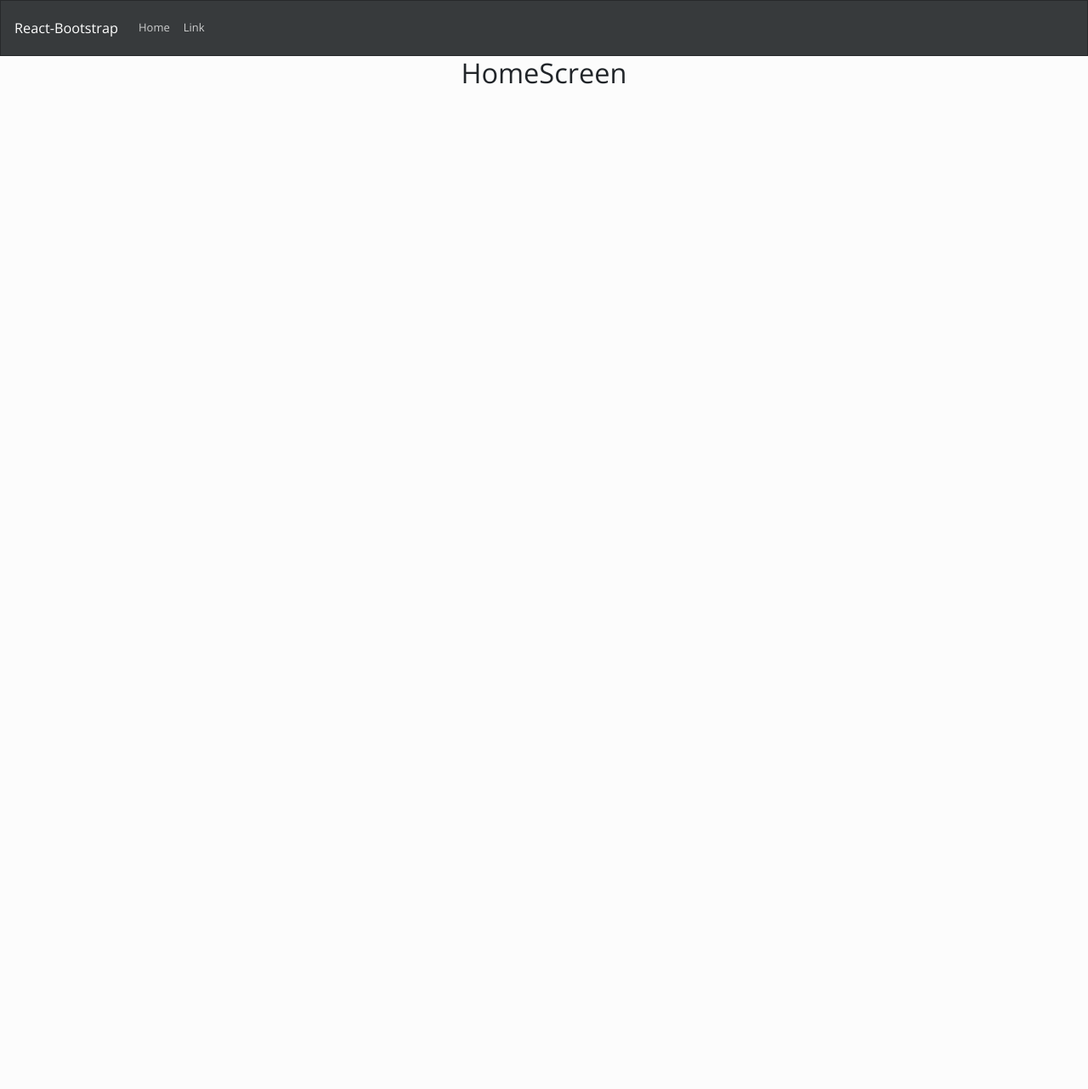
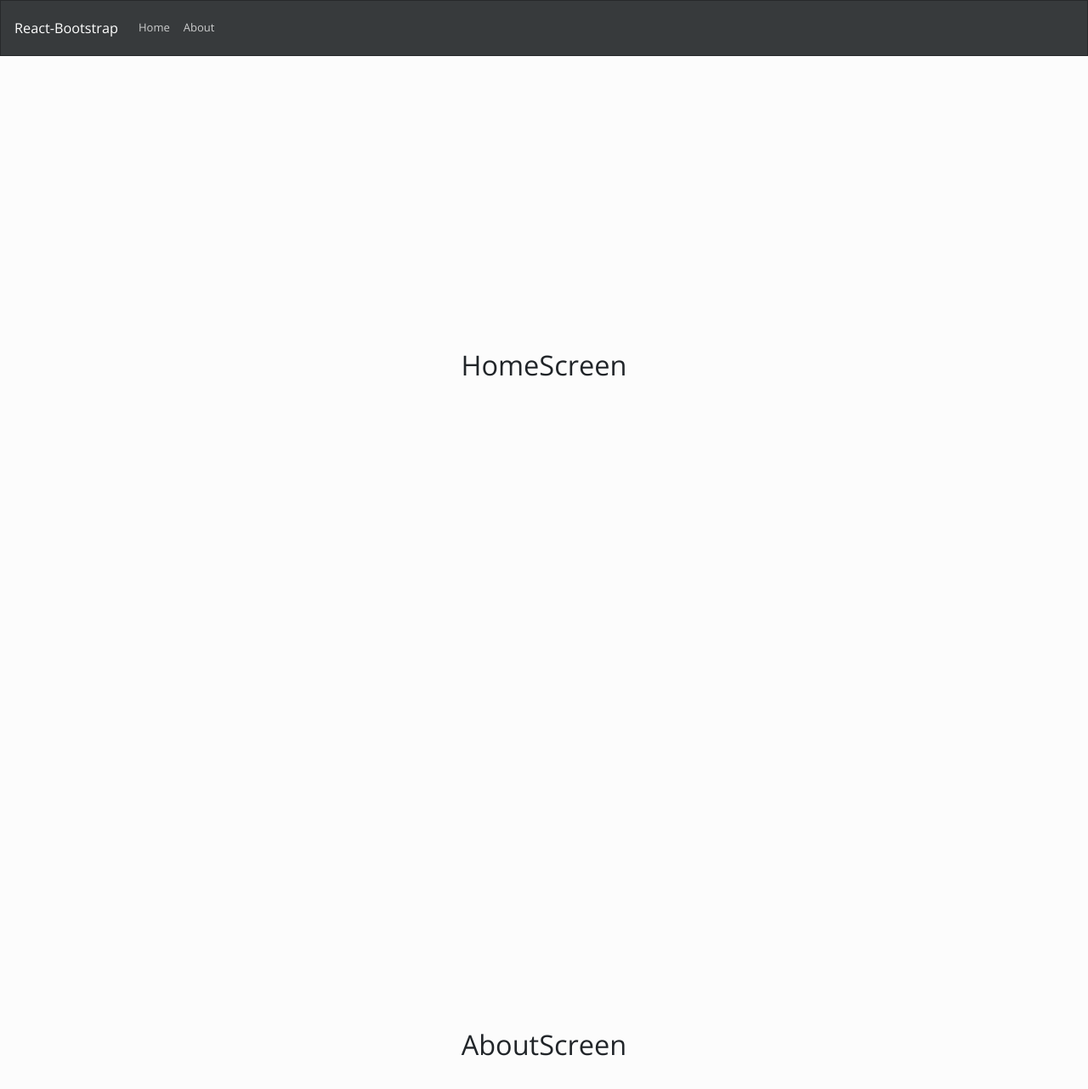
Before and after one commit to danielrs95/personalWeb, a React (Create React App) app: page / in a window 1280 px wide. Shown: the top 1282 px of the page at 85% size. Before the commit the page ends 800 px from the top, so only its background shows below. Built offline with nearby package versions, Linux system fonts and the light colour scheme.

Commit message:
Agregea componente About

```diff
--- a/src/App.js
+++ b/src/App.js
@@ -1,5 +1,6 @@
 import React from "react";
 import Header from "./components/Header";
+import AboutScreen from "./screens/AboutScreen";
 import HomeScreen from "./screens/HomeScreen";
 
 const App = () => {
@@ -7,6 +8,7 @@ const App = () => {
     <div>
       <Header />
       <HomeScreen />
+      <AboutScreen />
     </div>
   );
 };
--- a/src/components/Header.js
+++ b/src/components/Header.js
@@ -3,13 +3,13 @@ import { Navbar, Nav } from "react-bootstrap";
 
 const Header = () => {
   return (
-    <Navbar bg='dark' expand='lg' variant='dark' fixed='top'>
+    <Navbar bg='dark' expand='md' variant='dark' fixed='top'>
       <Navbar.Brand href='#home'>React-Bootstrap</Navbar.Brand>
       <Navbar.Toggle aria-controls='basic-navbar-nav' />
       <Navbar.Collapse id='basic-navbar-nav'>
         <Nav className='mr-auto'>
           <Nav.Link href='#home'>Home</Nav.Link>
-          <Nav.Link href='#link'>Link</Nav.Link>
+          <Nav.Link href='#about'>About</Nav.Link>
         </Nav>
       </Navbar.Collapse>
     </Navbar>
--- a/src/index.css
+++ b/src/index.css
@@ -14,13 +14,20 @@ code {
 
 #home {
   border-top: 66px solid transparent;
+  display: grid;
+  place-items: center;
   /* margin: -66px 0 0; */
   /* -webkit-background-clip: padding-box;
   -moz-background-clip: padding; */
   background-clip: padding-box;
+
+  /* height: calc(100vh - 66px); */
+  height: 100vh;
 }
 
-.home-title {
+#about {
+  border-top: 66px solid transparent;
+  height: 100vh;
   display: grid;
   place-items: center;
 }
--- /dev/null
+++ b/src/screens/AboutScreen.js
@@ -0,0 +1,11 @@
+import React from "react";
+
+const AboutScreen = () => {
+  return (
+    <div id='about'>
+      <h1>AboutScreen</h1>
+    </div>
+  );
+};
+
+export default AboutScreen;
```
